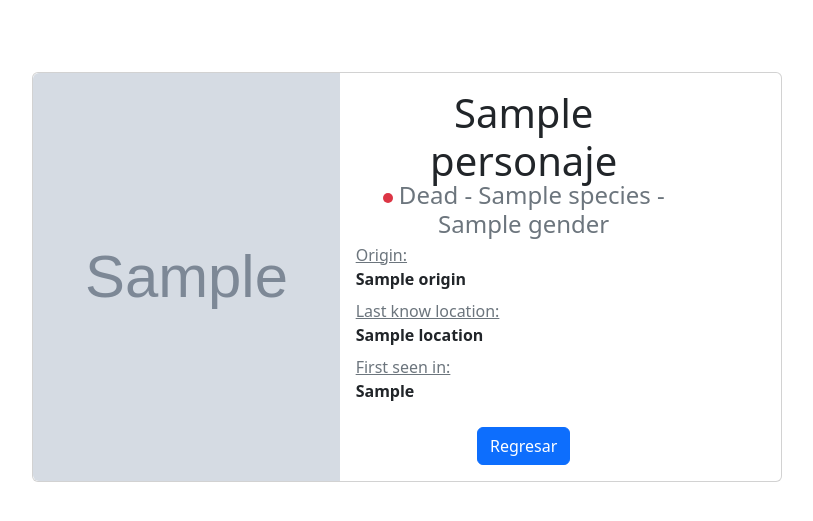
After one commit to Geffrerson7/APP_FLASK, a Flask app: page /perfil_ep/1 in a window 1280 px wide. The commit adds this page. Shown: the top 521 px of the page, without its empty margins (233-1046 px from the left). Run offline with Flask 2, Linux system fonts and the light colour scheme; grey boxes marked "Sample" are stand-in pictures; a database or web service that is not in the repository returns one stand-in record (values such as "Sample title"); some libraries are stand-ins or nearby versions.

Commit message:
Correción del lista de personajes por capitulo

```diff
--- a/app/routes/index.py
+++ b/app/routes/index.py
@@ -7,7 +7,7 @@ perfil_ruta=Blueprint('perfil_ruta',__name__)
 @perfil_ruta.route('/<int:page>')
 @perfil_ruta.route('/')
 def index(page=1):
-    paginas={"inicio":1,"fin":22}
+    paginas={"inicio":1,"fin":43}
     lista_personajes=insertar_personaje(page)
     return render_template('index.html',lista=lista_personajes,paginas=paginas,page=page)
 
@@ -17,8 +17,14 @@ def perfil(id):
 
     return render_template('perfil.html',personaje=personaje)
 
+@perfil_ruta.route('/perfil_ep/<int:id>')
+def perfil2(id):
+    personaje=db.personajes.find_one({'id':id})
+
+    return render_template('perfil2.html',personaje=personaje)
+
 @perfil_ruta.route('/capitulo/<int:id>')
-def episodio(id):
+def episodio(id=1):
    insertar_episodio()
    lista_personajes=personajes_de_episodio(id)
    return render_template('episodio.html',lista_personajes=lista_personajes,id_ep=id)
--- a/app/templates/episodio.html
+++ b/app/templates/episodio.html
@@ -1,7 +1,7 @@
 {% extends "base.html" %}
 
 {% block container %}
-<h1 class="display-5">Lista de personajes en el capítulo {{id_ep}}</h1>
+<h2 class="display-5">Lista de personajes en el capítulo {{id_ep}}</h2>
 <br />
 <div class="row row-cols-1 row-cols-md-2 g-4">
     {% for personaje in lista_personajes %}
@@ -14,7 +14,7 @@
             <div class="col-md-8">
               <div class="card-body">
                 <h5 class="card-title mb-0">
-                  <a class="text-decoration-none text-black" href="{{ url_for('perfil_ruta.perfil',id=personaje.id ) }}">{{ personaje["name"] }}</a>
+                  <a class="text-decoration-none text-black" href="{{ url_for('perfil_ruta.perfil2',id=personaje.id, id_ep=id_ep ) }}">{{ personaje["name"] }}</a>
                 </h5>
                 <h6 class="card-subtitle mb-1 text-muted">
                   {% if personaje.status=="Alive" %}
--- /dev/null
+++ b/app/templates/perfil2.html
@@ -0,0 +1,57 @@
+{% extends 'base.html' %}
+
+{% block container %}
+
+<div class="row justify-content-center">
+    <div class="card mb-3 mt-4 ps-0" style="max-width: 750px;">
+      <div class="row g-0">
+        <div class="col-md-5">
+          <img
+            src={{ personaje.image }}
+            class="img-fluid rounded-start"
+            alt="..." style="height: 100%;"
+          />
+        </div>
+        <div class="col-md-6">
+          <div class="card-body">
+            <h1 class="card-title mb-0 text-center">{{ personaje.name }}</h1>
+            <h4 class="card-subtitle mb-1 text-muted text-center">
+                {% if personaje.status=="Alive" %}
+                  {% set clase = "text-success" %}
+                {% elif personaje.status=="Dead" %}
+                  {% set clase = "text-danger" %}
+                {% else %}
+                  {% set clase = "text-warning" %}
+                {% endif %}
+              <svg
+                xmlns="http://www.w3.org/2000/svg"
+                width="10"
+                height="10"
+                fill="currentColor"
+                class="bi bi-circle-fill {{ clase }}"
+                viewBox="0 0 16 16"
+              >
+                <circle cx="8" cy="8" r="8" />
+              </svg>
+             {{ personaje.status }} - {{ personaje.species }} - {{ personaje.gender }}
+            </h4>
+
+            <p class="card-text mb-0">
+                <span class="text-muted text-decoration-underline">Origin:</span><br>
+                <strong>{{ personaje.origin }}</strong>
+            </p>
+            <p class="card-text mb-2 mt-2">
+              <span class="text-muted text-decoration-underline">Last know location:</span><br>
+                <strong> {{ personaje.location }}</strong>
+            </p>
+            <p class="card-text mb-2">
+              <span class="text-muted text-decoration-underline">First seen in:</span><br>
+                <strong> {{ personaje.firstSeen }}</strong>
+            </p>
+            <div class="text-center mt-4"><a href="{{ url_for('perfil_ruta.episodio',id=1) }}" class="btn btn-primary">Regresar</a></div>
+          </div>
+        </div>
+      </div>
+    </div>
+  </div>
+{% endblock %}
```
Also changed, not shown: app/utils.py (+34 -10 lines).
